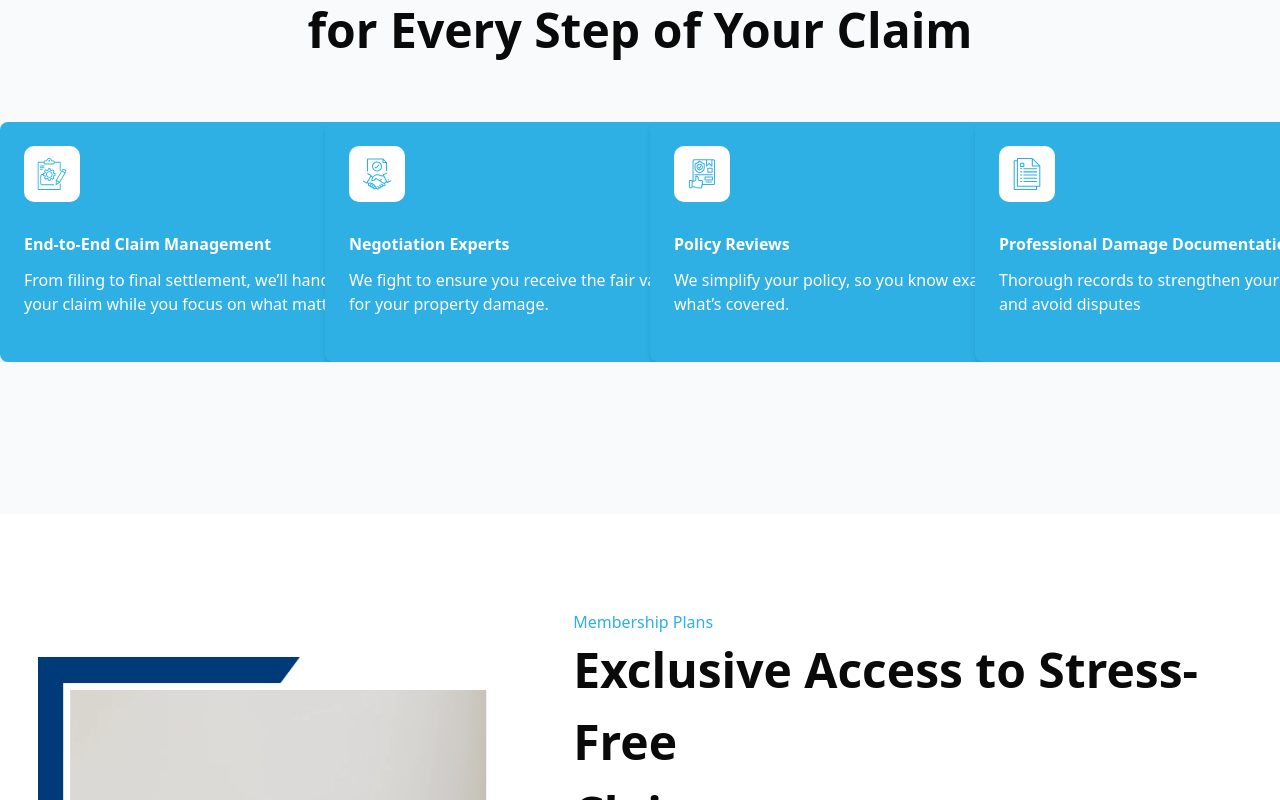
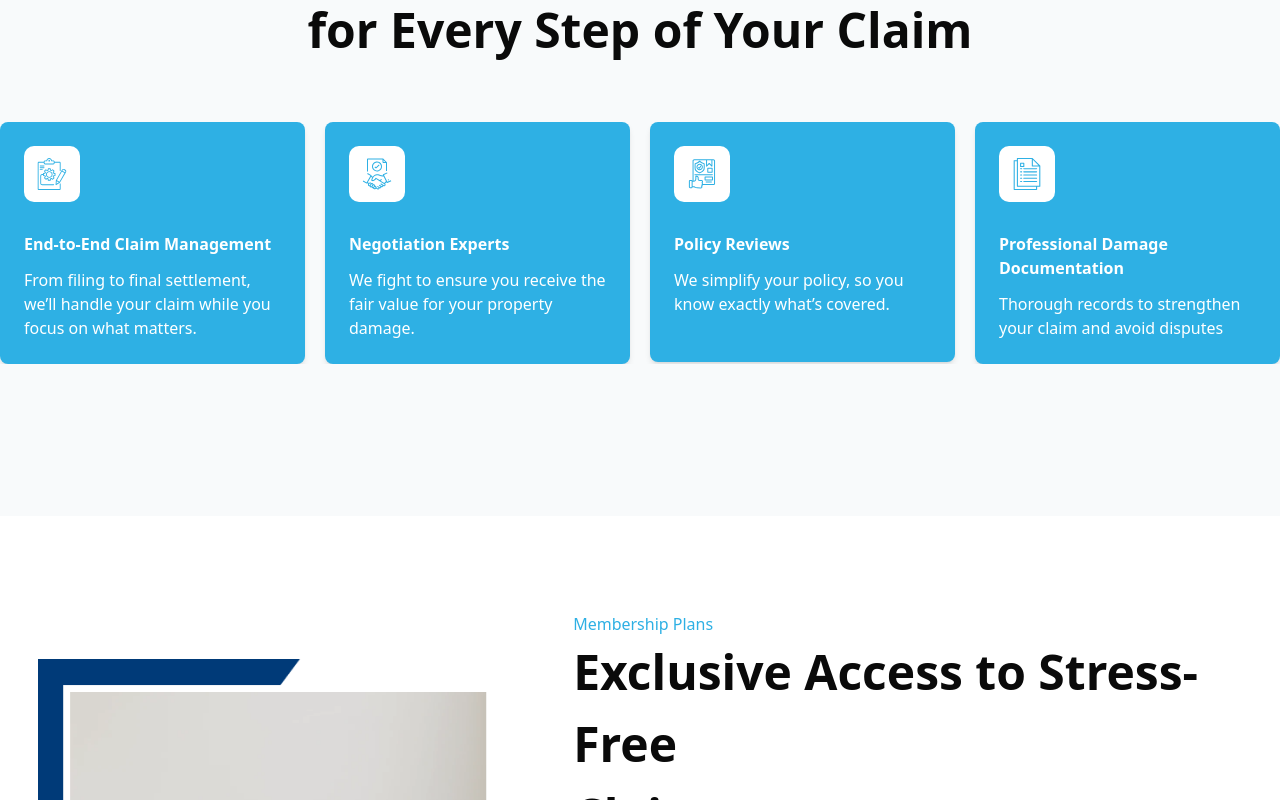
Before and after one commit to backbencherstudio/jj1078841-Insurances-Website-frontend, a Next.js app: page / in a window 1280 px wide. Shown: the part 3180-3980 px from the top of the page. Built offline with nearby package versions, Linux system fonts and the light colour scheme; no server answers.

Commit message:
minor changes

```diff
--- a/app/_components/reusable/CustomCard.tsx
+++ b/app/_components/reusable/CustomCard.tsx
@@ -24,7 +24,7 @@ export default function CustomCard({
 }: CustomCardProps) {
   return (
     <div
-      className={`w-[400px] rounded-2xl shadow-md p-6 ${bgColor} ${textColor} rounded-[8px]  p-5 min-h-[240px] `}
+      className={`max-w-[400px] rounded-2xl shadow-md p-6 ${bgColor} ${textColor} rounded-[8px]  p-5 min-h-[240px] `}
     >
       <div className={`${bgColor2}  inline-block p-3 rounded-lg`}>
         <Component {...componentProps} />
```
Also changed, not shown: 5 other files (tests, documents, lock files or other folders).
